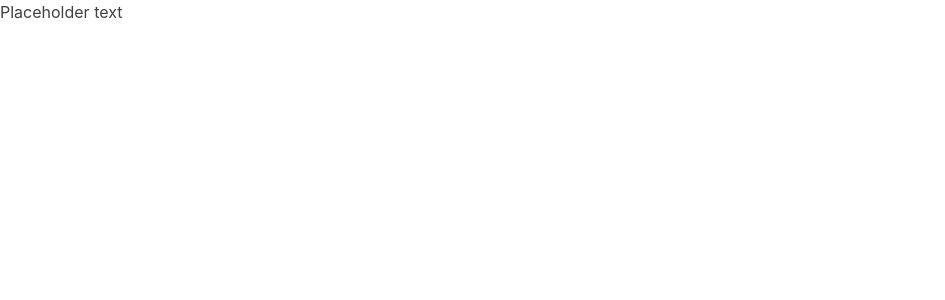
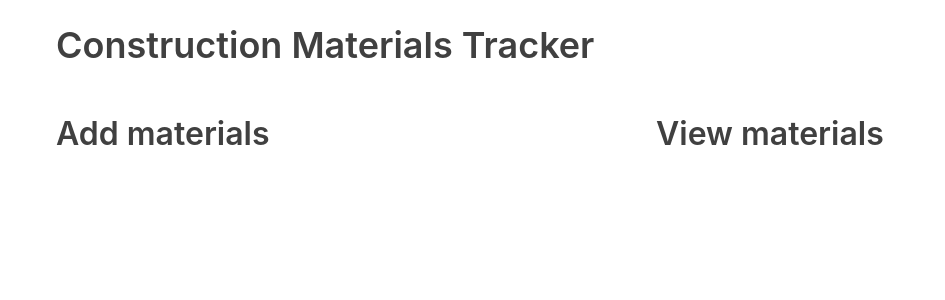
Before and after one commit to cpascale43/Cesium-App, a React app: page / in a window 1280 px wide. Shown: the top 300 px of the page, without its empty margins (0-945 px from the left). Built offline with nearby package versions, Linux system fonts and the light colour scheme.

Commit message:
chore: set up initial app grid

```diff
--- a/client/App.js
+++ b/client/App.js
@@ -2,7 +2,19 @@ import React from "react";
 // import { useDispatch, useSelector } from "react-redux";
 
 const App = () => {
-  return <div>Placeholder text</div>;
+  return (
+    <div className="container">
+      <h1>Construction Materials Tracker</h1>
+      <div className="flex-row">
+        <div className="flex-large">
+          <h2>Add materials</h2>
+        </div>
+        <div className="flex-large">
+          <h2>View materials</h2>
+        </div>
+      </div>
+    </div>
+  );
 };
 
 export default App;
```
